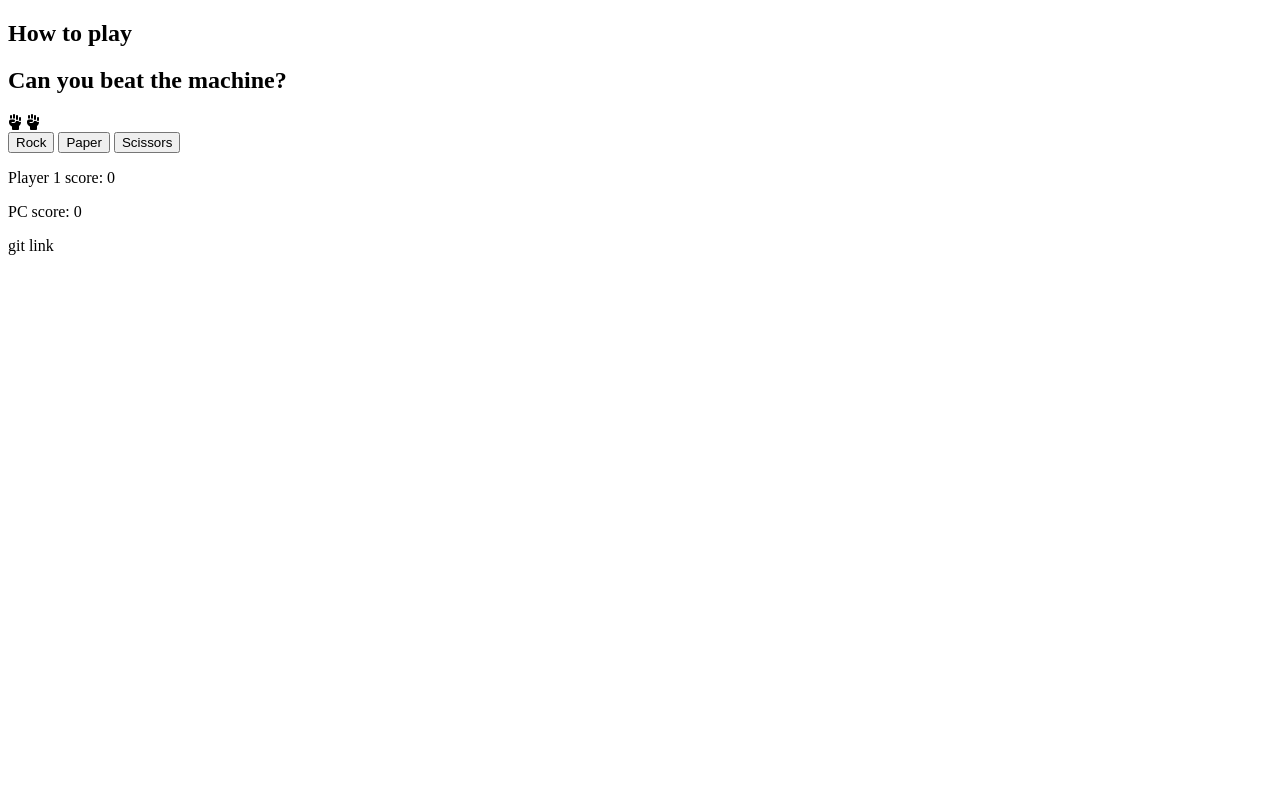
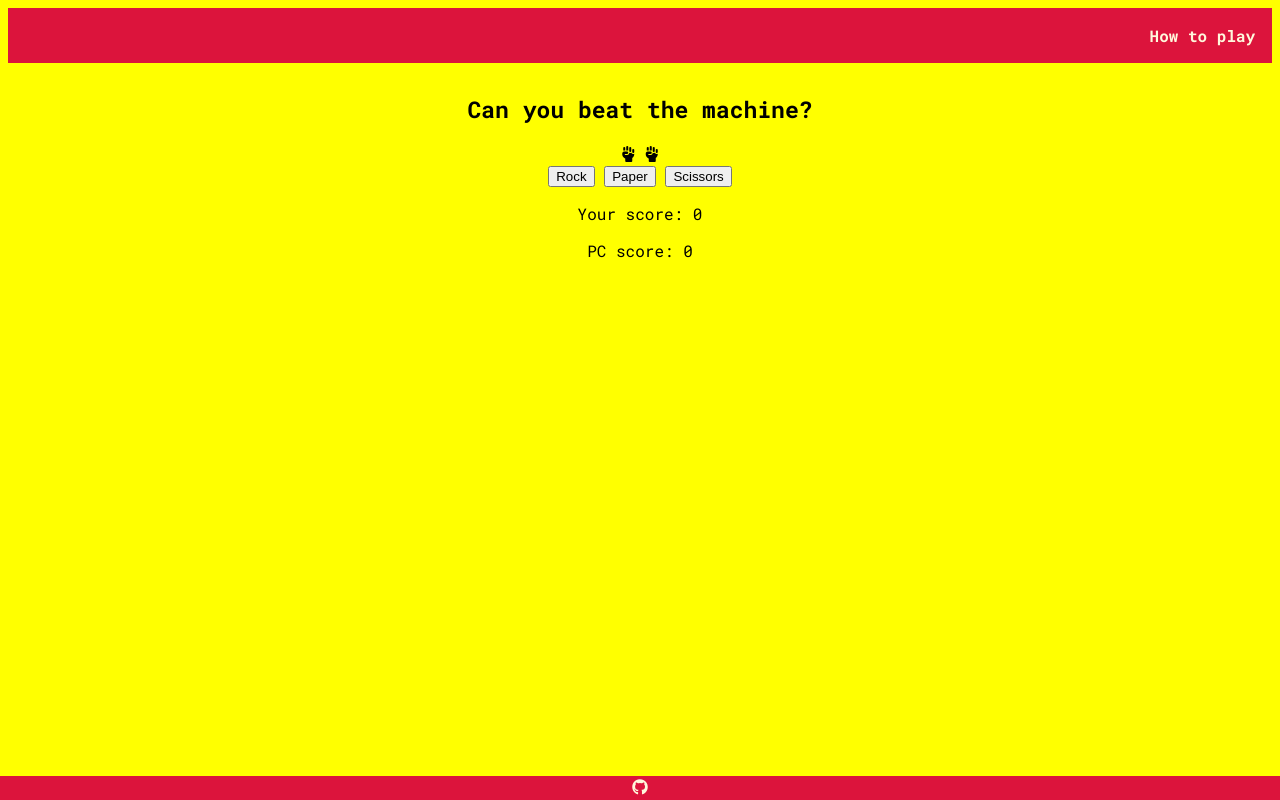
Before and after one commit to StefFrustagli/RockPaperScissorsGame, a plain HTML site: page index.html in a window 1280 px wide. Drawn offline with Linux system fonts and the light colour scheme.

Commit message:
Add header, footer and start styling content

```diff
--- a/assets/css/style.css
+++ b/assets/css/style.css
@@ -0,0 +1,60 @@
+/* Global style and background colour */
+
+body {
+    background-color: yellow;
+    font-family: 'Roboto Mono', monospace;
+    text-align: center;
+}
+
+/* Heading */
+.header {
+    background-color: crimson;
+    text-align: right;
+    padding: 0.05rem;
+
+}
+
+#how-to-play {
+    color: cornsilk;
+    padding-right: 1rem;
+    font-size: 1rem;
+
+}
+
+/* Game area */
+.game-area {
+        width: 85%;
+        height: 65vh;
+        max-height: 450px;
+        max-width: 830px;
+        margin-left: auto;
+        margin-right: auto;
+        padding: 1%;
+}
+
+h2 {
+    font-size: 1.4375rem;
+
+}
+
+
+/* Footer */
+footer {
+    background-color: crimson;
+    text-align: center;
+    bottom: 0;
+    width: 100%;
+    /* Height of the footer */
+    height: 1.5rem;
+    position: fixed;
+    z-index: 99;
+    bottom: 0;
+    left: 0;
+    right: 0;
+
+
+}
+
+.fa-github:before {
+color: cornsilk;
+}
--- a/index.html
+++ b/index.html
@@ -6,24 +6,21 @@
     <meta name="viewport" content="width=device-width, initial-scale=1.0" />
 
     <!-- Google Fonts-->
-    <link rel="preconnect" href="https://fonts.googleapis.com" />
-    <link rel="preconnect" href="https://fonts.gstatic.com" crossorigin />
+    <link rel="preconnect" href="https://fonts.googleapis.com">
+    <link rel="preconnect" href="https://fonts.gstatic.com" crossorigin>
     <link
-      href="https://fonts.googleapis.com/css2?family=Nobile:ital,wght@0,400;0,500;0,700;1,400;1,500;1,700&family=Raleway:ital,wght@0,100;0,200;0,300;0,400;0,500;1,100;1,200;1,300;1,400;1,500&family=Roboto+Mono:ital,wght@0,100;0,200;0,300;0,400;0,500;0,600;0,700;1,100;1,200;1,300;1,400;1,500;1,600;1,700&display=swap"
-      rel="stylesheet"
-    />
+        href="https://fonts.googleapis.com/css2?family=Roboto+Mono:ital,wght@0,100;0,200;0,300;0,400;0,500;0,600;0,700;1,100;1,200;1,300;1,400;1,500;1,600;1,700&display=swap"
+        rel="stylesheet">
 
     <link rel="stylesheet" href="assets/css/style.css" />
     <title>Rock, Paper, Scissors game</title>
   </head>
   <body>
     <div class="header">
-      <h2>How to play</h2>
-
-      <h2>Can you beat the machine?</h2>
+      <h3 id="how-to-play">How to play</h3>
     </div>
-
     <main class="game-area">
+        <h2>Can you beat the machine?</h2>
       <div class="hands">
         <span id="player-one-hand">
           <i class="fa-solid fa-hand-fist"></i>
@@ -40,13 +37,16 @@
 
       <div class="score-area">
         <p class="scores">
-          Player 1 score: <span id="player-one-score">0</span>
+          Your score: <span id="player-one-score">0</span>
         </p>
         <p class="scores">PC score: <span id="pc-score">0</span></p>
       </div>
     </main>
 
-    <footer>git link</footer>
+    <footer>
+        <div id="github"> <a href="https://github.com/StefFrustagli" target="_blank" rel="noopener"
+                        aria-label="Visit my GitHub page (opens in a new tab)"><i class="fa-brands fa-github"></i></a> </div>
+    </footer>
 
     <!--Font Awesome kit-->
     <script
```
